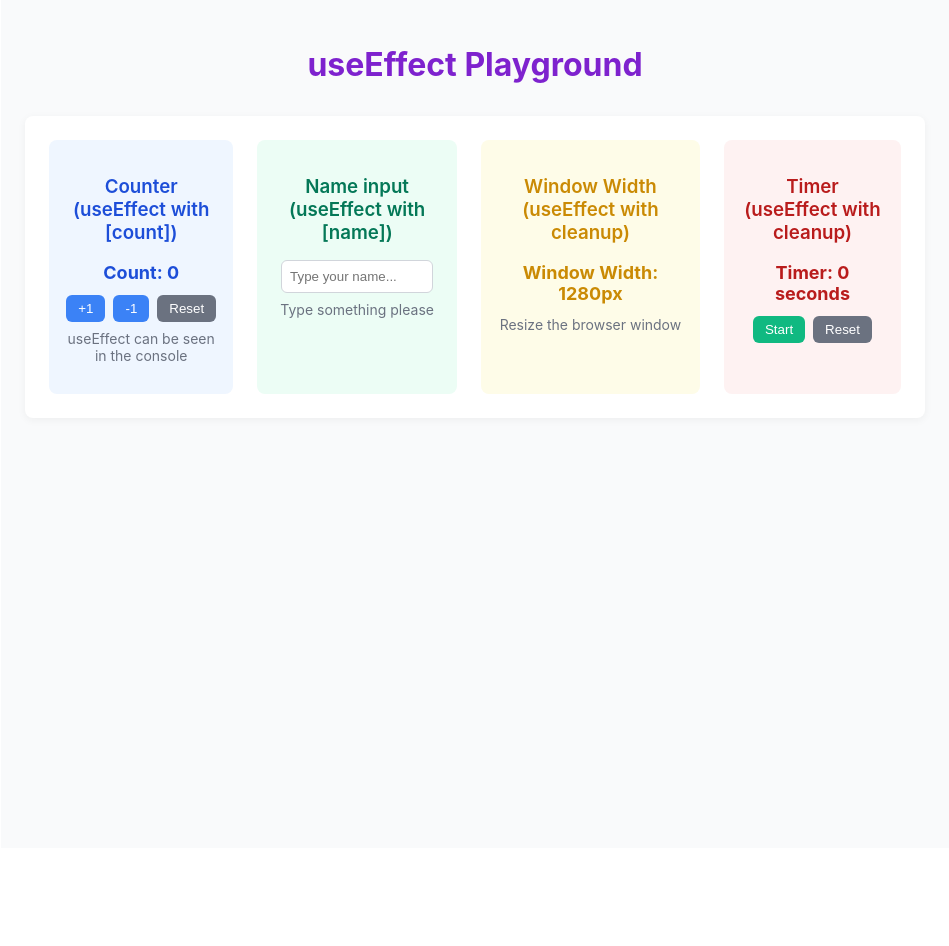
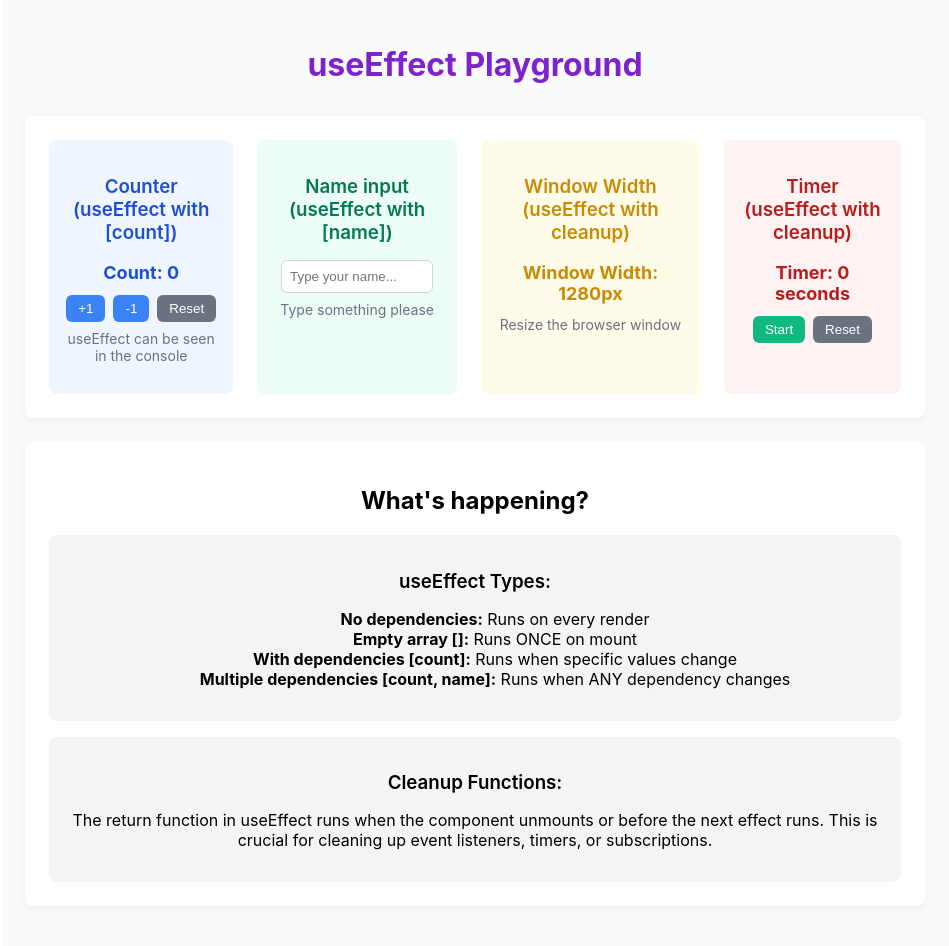
Before and after one commit to ls-95/useeffect-playground, a React (Create React App) app: page / in a window 1280 px wide. Shown: the top 946 px of the page, without its empty margins (165-1114 px from the left). Before the commit the page ends 848 px from the top, so only its background shows below. Built offline with nearby package versions, Linux system fonts and the light colour scheme.

Commit message:
Add useEffect info

```diff
--- a/src/UseEffectPlayground.css
+++ b/src/UseEffectPlayground.css
@@ -143,3 +143,19 @@
   background-color: #fef2f2;
   color: #b91c1c;
 }
+
+.info-box {
+  background-color: #f3f4f6;
+  padding: 16px;
+  border-radius: 8px;
+  margin-top: 16px;
+}
+
+.info-box ul {
+  list-style-type: none;
+}
+
+.info-box h3 {
+  font-weight: 600;
+  margin-bottom: 8px;
+}
--- a/src/UseEffectPlayground.js
+++ b/src/UseEffectPlayground.js
@@ -128,6 +128,36 @@ export default function UseEffectPlayground() {
           </div>
         </div>
       </div>
+      <div className="card">
+        <h2>What's happening?</h2>
+        <div className="info-box">
+          <h3>useEffect Types:</h3>
+          <ul>
+            <li>
+              <strong>No dependencies:</strong> Runs on every render
+            </li>
+            <li>
+              <strong>Empty array []:</strong> Runs ONCE on mount
+            </li>
+            <li>
+              <strong>With dependencies [count]:</strong> Runs when specific
+              values change
+            </li>
+            <li>
+              <strong>Multiple dependencies [count, name]:</strong> Runs when
+              ANY dependency changes
+            </li>
+          </ul>
+        </div>
+        <div className="info-box">
+          <h3>Cleanup Functions:</h3>
+          <p>
+            The return function in useEffect runs when the component unmounts or
+            before the next effect runs. This is crucial for cleaning up event
+            listeners, timers, or subscriptions.
+          </p>
+        </div>
+      </div>
     </div>
   );
 }
```
